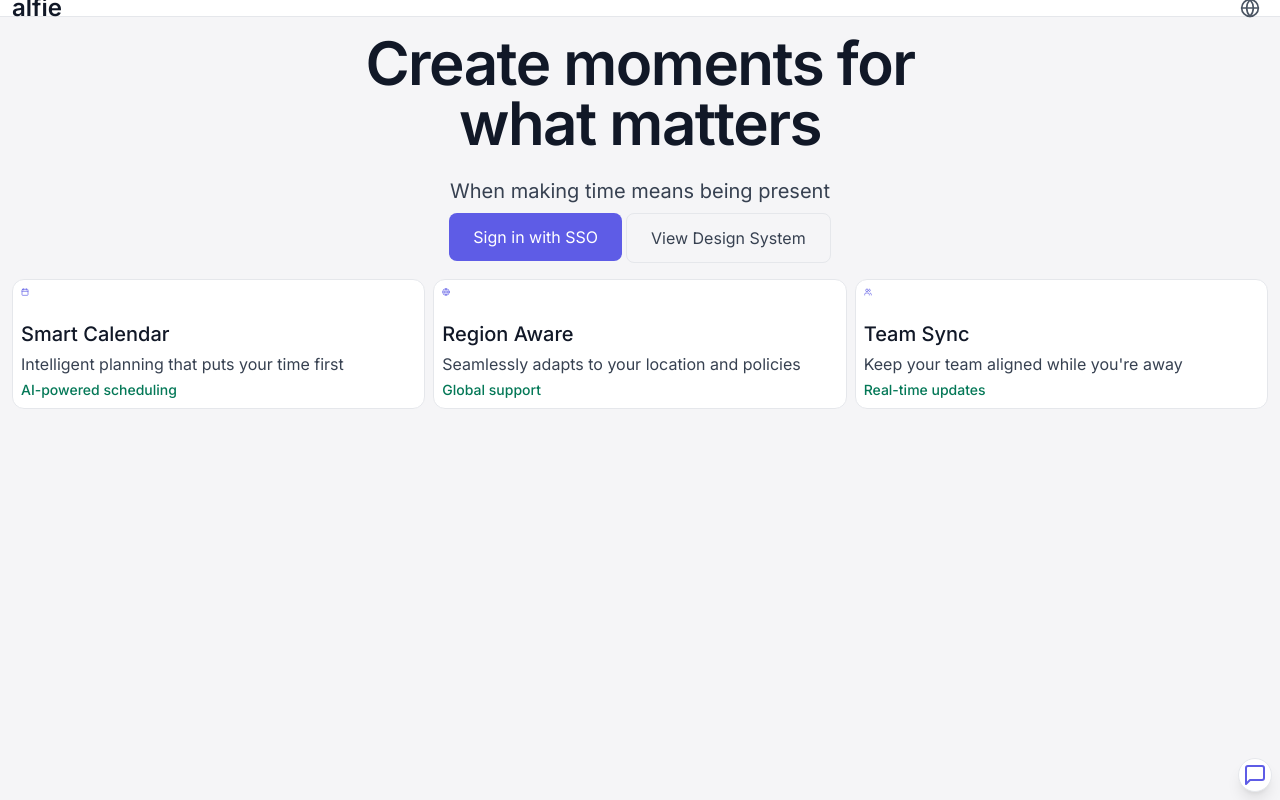
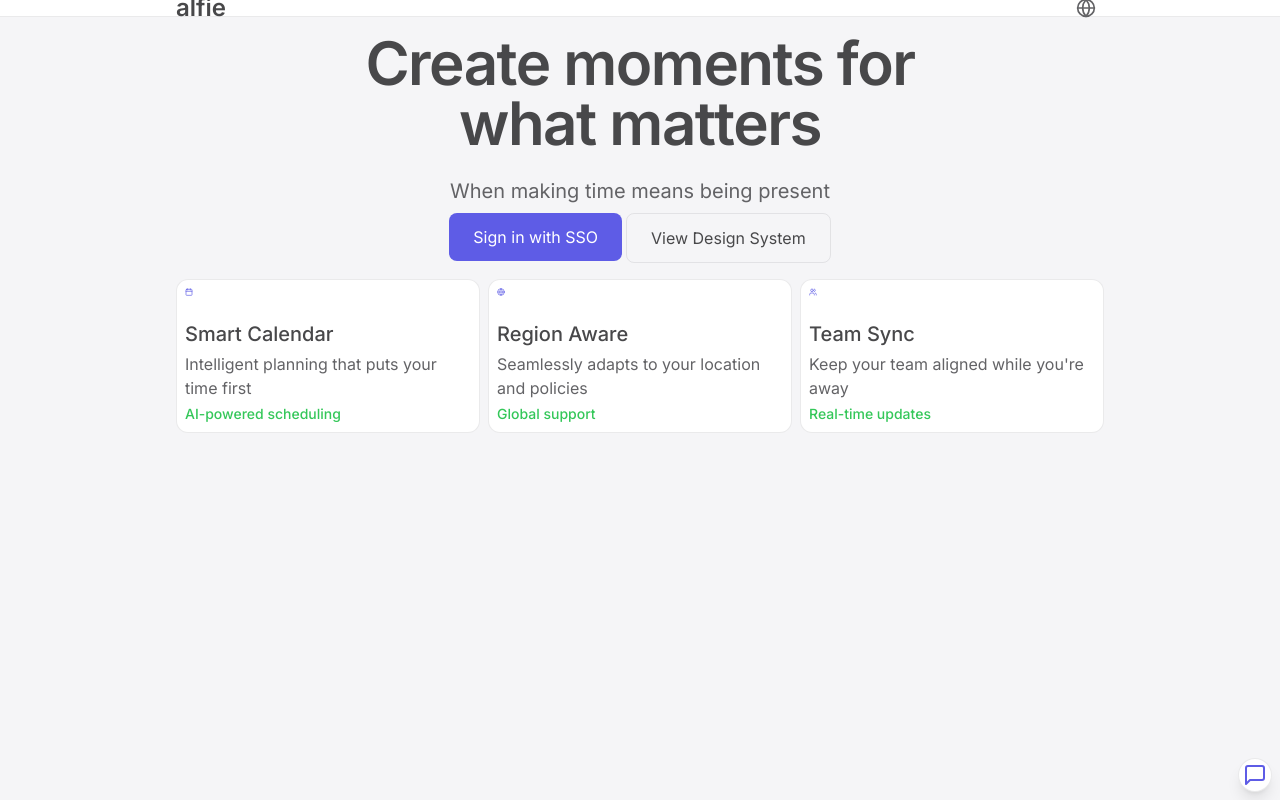
Before and after one commit to TheJohny71/alfie-enterprise-v3, a Next.js app: page /alfie-enterprise-v3/ in a window 1280 px wide. Built offline with nearby package versions, Linux system fonts and the light colour scheme.

Commit message:
Update page.tsx

```diff
--- a/src/app/page.tsx
+++ b/src/app/page.tsx
@@ -35,16 +35,16 @@ export default function Home() {
   ];
 
   return (
-    <div className="min-h-screen bg-[#F5F5F7]">
-      {/* Header with refined spacing */}
-      <header className="bg-white border-b border-gray-200">
-        <nav className="max-w-[1440px] mx-auto px-6 lg:px-12 h-16 flex justify-between items-center">
-          <div className="text-2xl font-semibold text-gray-900">
+    <div className="min-h-screen bg-background">
+      {/* Header */}
+      <header className="bg-white border-b border-support-light/20">
+        <nav className="container h-16 flex justify-between items-center">
+          <div className="text-2xl font-semibold text-support-dark">
             alfie
           </div>
           <div className="flex items-center gap-4">
             <button
-              className="p-2 text-gray-600 hover:text-gray-800 focus:outline-none focus:ring-2 focus:ring-accent focus:ring-offset-2 rounded-lg"
+              className="p-2 text-support-medium hover:text-support-dark focus:outline-none focus:ring-2 focus:ring-accent focus:ring-offset-2 rounded-lg"
               aria-label="Region Settings"
             >
               <Globe className="w-5 h-5" />
@@ -53,20 +53,20 @@ export default function Home() {
         </nav>
       </header>
 
-      {/* Main content with gradient accent */}
-      <main className="max-w-[1440px] mx-auto px-6 lg:px-12 py-16">
-        {/* Hero section with enhanced typography */}
+      {/* Main content */}
+      <main className="container py-16">
+        {/* Hero section */}
         <div className="text-center mb-16 relative">
           <div className="absolute inset-0 bg-gradient-to-br from-accent/5 to-transparent -z-10 rounded-3xl" />
-          <h1 className="text-4xl md:text-5xl lg:text-6xl font-semibold text-gray-900 mb-6 tracking-tight">
+          <h1 className="text-4xl md:text-5xl lg:text-6xl font-semibold text-support-dark mb-6 tracking-tight">
             Create moments for<br />what matters
           </h1>
-          <p className="text-xl text-gray-700 mb-8">
+          <p className="text-xl text-support-medium mb-8">
             When making time means being present
           </p>
           <div className="flex flex-col sm:flex-row gap-4 justify-center">
             <div className="relative group">
-              <button className="w-full sm:w-auto px-6 py-3 rounded-lg bg-accent text-white hover:bg-accent/90 focus:outline-none focus:ring-2 focus:ring-accent focus:ring-offset-2 transition-all duration-300">
+              <button className="w-full sm:w-auto px-6 py-3 rounded-lg bg-accent text-white hover:bg-accent-light focus:outline-none focus:ring-2 focus:ring-accent focus:ring-offset-2 transition-all duration-300">
                 Sign in with SSO
               </button>
               <div className="hidden group-hover:flex absolute top-full mt-2 bg-white rounded-lg shadow-lg p-2 gap-2">
@@ -81,19 +81,19 @@ export default function Home() {
               </div>
             </div>
             <Link href="/design-system">
-              <button className="px-6 py-3 rounded-lg border border-gray-200 text-gray-700 hover:bg-gray-50 focus:outline-none focus:ring-2 focus:ring-gray-200 focus:ring-offset-2 transition-all duration-300">
+              <button className="px-6 py-3 rounded-lg border border-support-light/20 text-support-dark hover:bg-support-light/10 focus:outline-none focus:ring-2 focus:ring-support-light focus:ring-offset-2 transition-all duration-300">
                 View Design System
               </button>
             </Link>
           </div>
         </div>
 
-        {/* Feature grid with enhanced responsive design */}
+        {/* Feature grid */}
         <div className="grid grid-cols-1 md:grid-cols-2 lg:grid-cols-3 gap-8">
           {features.map((feature, index) => (
             <div
               key={index}
-              className="bg-white rounded-xl border border-gray-200 p-8 hover:shadow-lg transition-all duration-300 focus-within:ring-2 focus-within:ring-accent focus-within:ring-offset-2"
+              className="bg-white rounded-xl border border-support-light/20 p-8 hover:shadow-lg transition-all duration-300 focus-within:ring-2 focus-within:ring-accent focus-within:ring-offset-2"
               style={{
                 transform: `translateY(${index * 8}px)`,
                 opacity: 0,
@@ -103,13 +103,13 @@ export default function Home() {
               <div className="mb-6">
                 {feature.icon}
               </div>
-              <h3 className="text-xl font-medium text-gray-900 mb-4">
+              <h3 className="text-xl font-medium text-support-dark mb-4">
                 {feature.title}
               </h3>
-              <p className="text-gray-700 mb-4">
+              <p className="text-support-medium mb-4">
                 {feature.description}
               </p>
-              <p className="text-sm font-medium text-emerald-700">
+              <p className="text-sm font-medium text-semantic-success">
                 {feature.subtext}
               </p>
             </div>
@@ -117,10 +117,10 @@ export default function Home() {
         </div>
       </main>
 
-      {/* Enhanced AI Assistant Button */}
+      {/* AI Assistant Button */}
       <button
         onClick={() => setAssistantVisible(!isAssistantVisible)}
-        className="fixed bottom-8 right-8 bg-white p-4 rounded-full border border-gray-200 shadow-lg hover:bg-gray-50 focus:outline-none focus:ring-2 focus:ring-accent focus:ring-offset-2 transition-all duration-300 transform hover:scale-105"
+        className="fixed bottom-8 right-8 bg-white p-4 rounded-full border border-support-light/20 shadow-lg hover:bg-support-light/10 focus:outline-none focus:ring-2 focus:ring-accent focus:ring-offset-2 transition-all duration-300 transform hover:scale-105"
         aria-label="Open AI Assistant"
       >
         <MessageSquare className="w-6 h-6 text-accent" />
```
